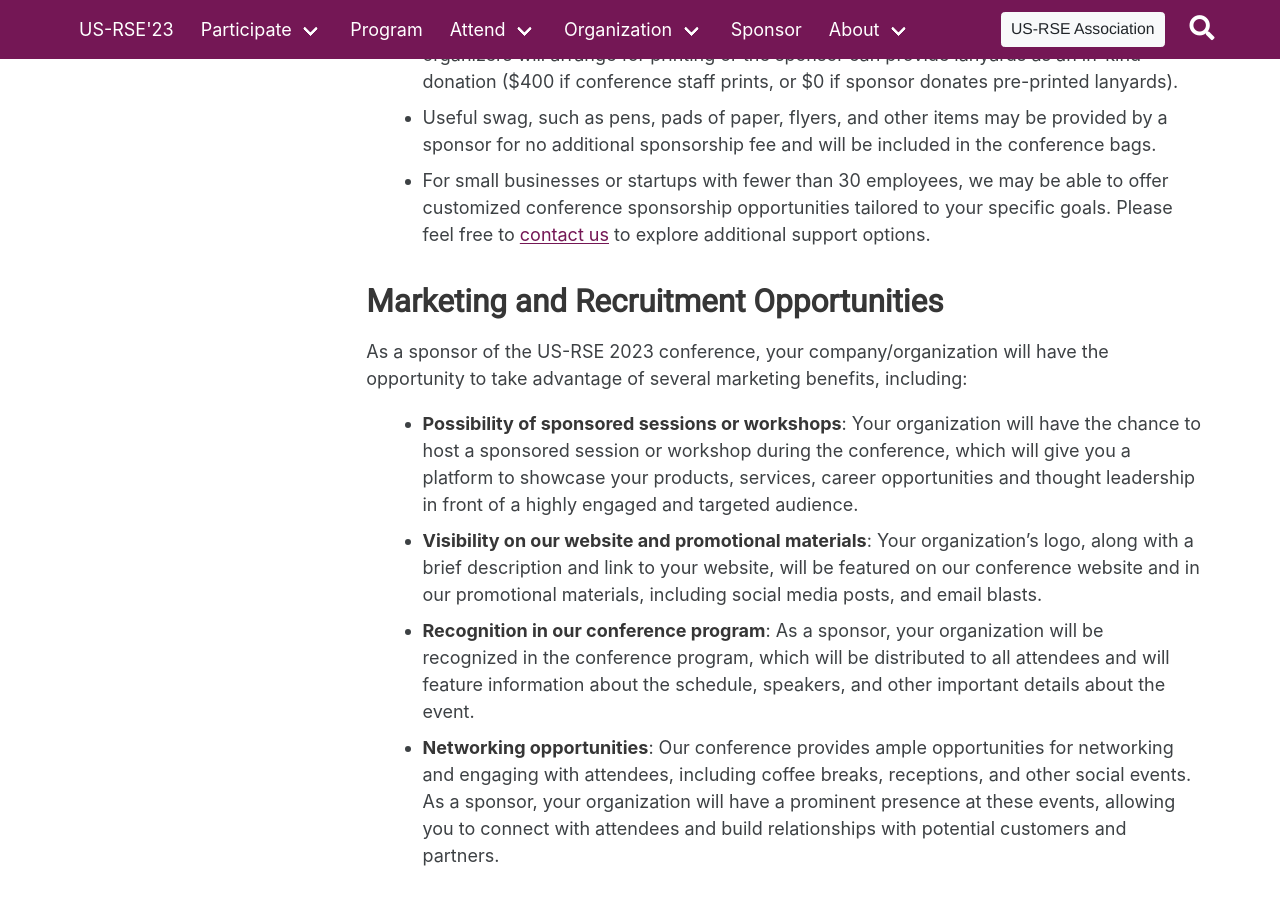
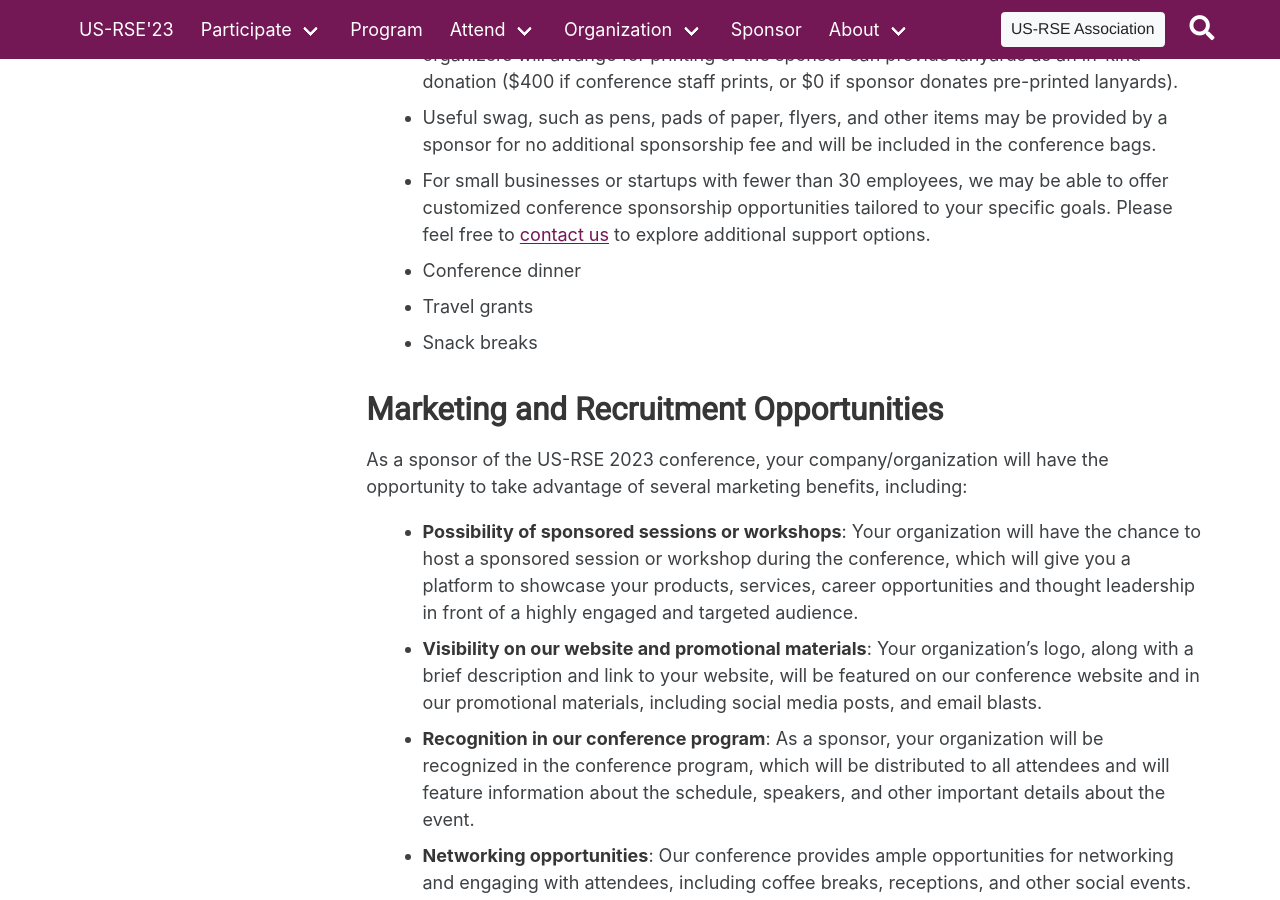
Before and after one commit to USRSE/usrse23, a Jekyll site: the page built from pages/sponsor/sponsor.md, in a window 1280 px wide and 900 px high, scrolled down 2650 px. Built offline with Jekyll 4.4.1, drawn with Linux system fonts in a browser that asks for light colours; a style sheet for code colours, icons or effects is not loaded.

Commit message:
Updated Sponsor Page
Added few suggested items for additional sponsor opportunities

```diff
--- a/pages/sponsor/sponsor.md
+++ b/pages/sponsor/sponsor.md
@@ -153,6 +153,10 @@ to additionally supply materials for the conference (as available):
 * Useful swag, such as pens, pads of paper, flyers, and other items may be provided by
   a sponsor for no additional sponsorship fee and will be included in the conference bags.
 * For small businesses or startups with fewer than 30 employees, we may be able to offer customized conference sponsorship opportunities tailored to your specific goals. Please feel free to [contact us](#contact-information) to explore additional support options.
+* Conference dinner
+* Travel grants
+* Snack breaks
+
 
 ## Marketing and Recruitment Opportunities
 
```
